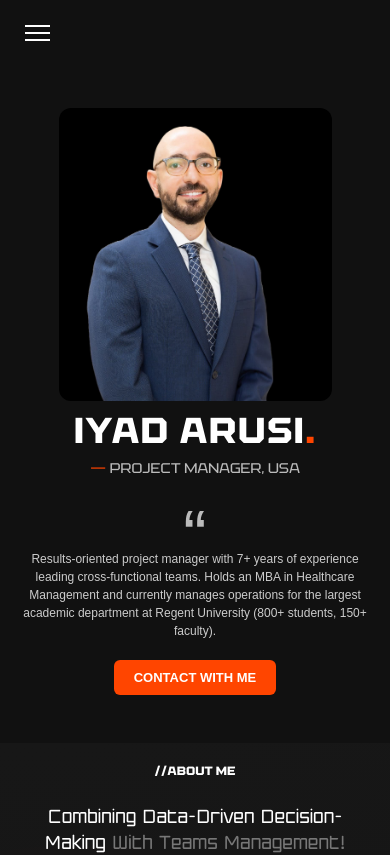
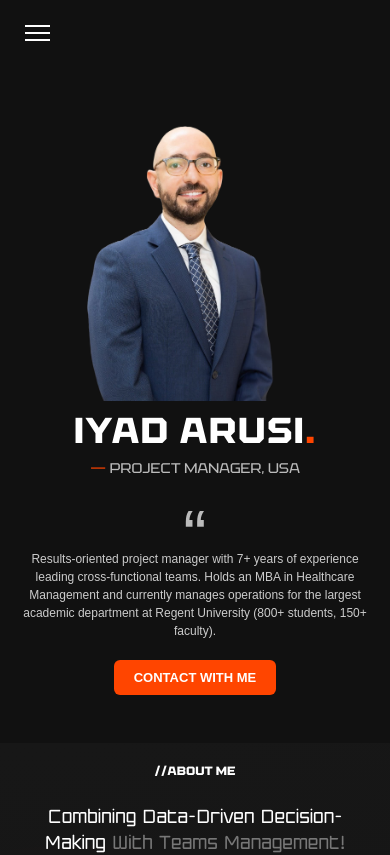
Before and after one commit to AIPAMED/Portfolio, a React (Vite) app: page / in a window 390 px wide. Shown: the top 855 px of the page. Built offline with nearby package versions, Linux system fonts and the light colour scheme; a web font is replaced by a local one.

Commit message:
Final image edit

```diff
--- a/src/components/Hero.tsx
+++ b/src/components/Hero.tsx
@@ -1,5 +1,5 @@
 import "../styles.css";
-import iyad from "../assets/compressed.jpg";
+import iyad from "../assets/bg-rm.png";
 
 export default function Hero() {
   return (
--- a/src/styles.css
+++ b/src/styles.css
@@ -568,6 +568,7 @@ nav span{
 .image-wrapper {
   z-index: 2;
   margin-top: 50px;
+  border-radius: 10px;
   position: relative;
   width: 500px;
   height: auto;
@@ -1605,7 +1606,7 @@ nav span{
   }
 
   .image-wrapper {
-    width: clamp(220px, 60vw, 340px); /* scales smoothly */
+    width: clamp(160px, 45vw, 260px); /* smaller range than before */
     height: auto;
   }
 
```
Also changed, not shown: src/assets/Adobe Express - file (1).png, src/assets/bg-rm.png (added).
